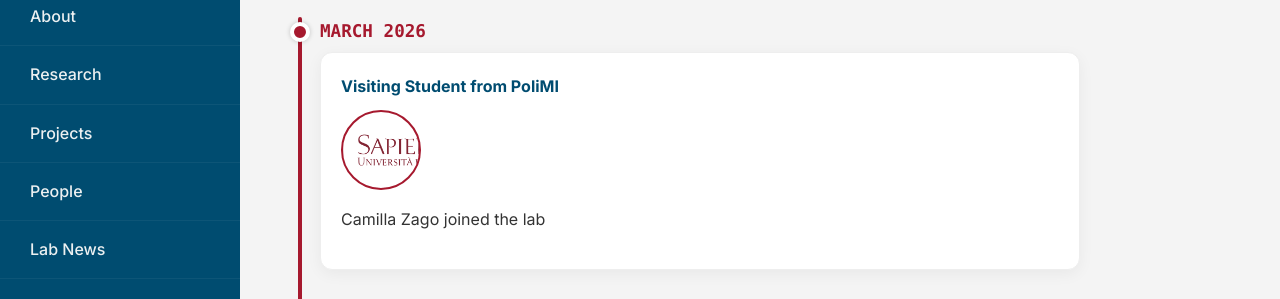
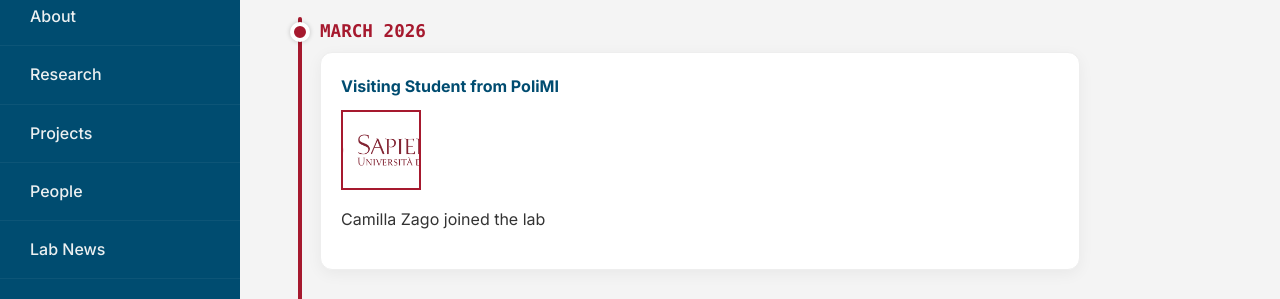
Before and after one commit to alessandrovato/alessandrovato.github.io, a Jekyll site: the page built from index.html, in a window 1280 px wide and 1400 px high, scrolled down 3814 px. Shown: the part 150-449 px from the top of the window. Built offline with Jekyll 4.4.1, drawn with Linux system fonts in a browser that asks for light colours.

Commit message:
Update default.html

```diff
--- a/_layouts/default.html
+++ b/_layouts/default.html
@@ -491,7 +491,7 @@ body {
             width: 100%;
             height: 100%;
             object-fit: cover;    /* Ensures no stretching/distortion */
-            border-radius: 50%;   /* Use 50% for circles, 8px for soft squares */
+            /* border-radius: 50%;   /* Use 50% for circles, 8px for soft squares */
             border: 2px solid var(--accent); /* Adds that high-tech border */
             display: block;
         }
```
